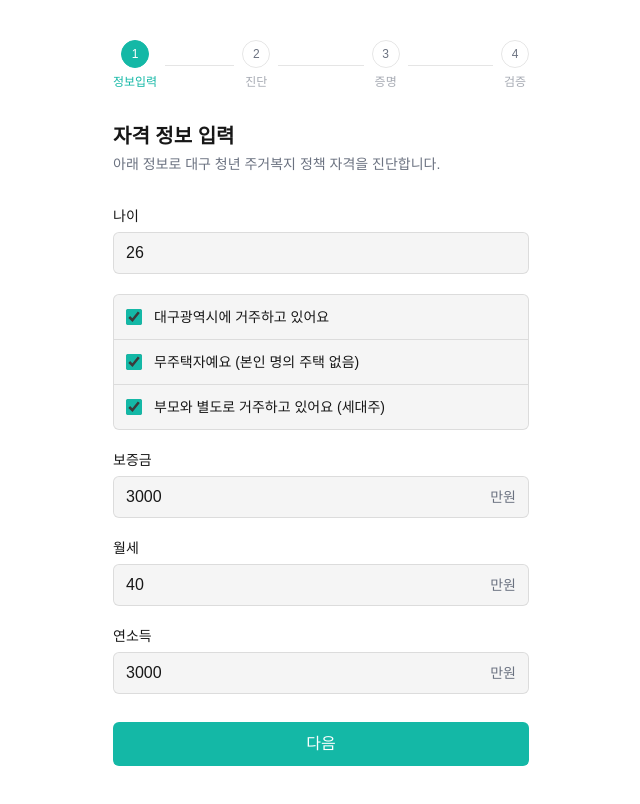
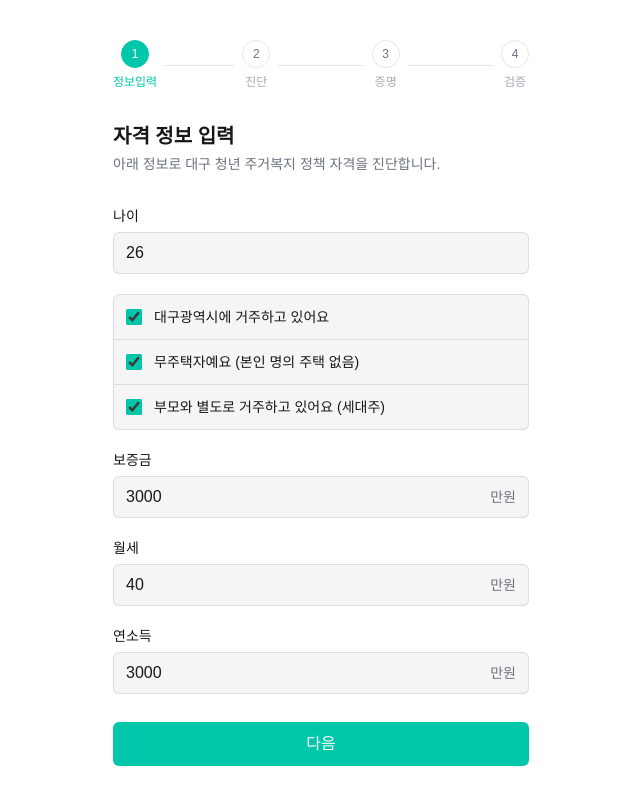
Before and after one commit to TWO-DUMBOS/AnsimVC, a Next.js app: page /eligibility in a window 1280 px wide. Shown: the whole page, without its empty margins (319-959 px from the left). Built offline with nearby package versions, Linux system fonts and the light colour scheme.

Commit message:
style: change main theme color

```diff
--- a/app/globals.css
+++ b/app/globals.css
@@ -5,8 +5,8 @@
   --foreground: #171717;
 
   /* 브랜드 색 (teal) — 밝기 대비가 필요한 다크 배경 기준으로 고정 */
-  --brand: #14b8a6;
-  --brand-hover: #0d9488;
+  --brand: #00c7a9;
+  --brand-hover: #00907a;
 
   /* 라이트 모드 구조색 */
   --surface: rgba(0, 0, 0, 0.04);
```
